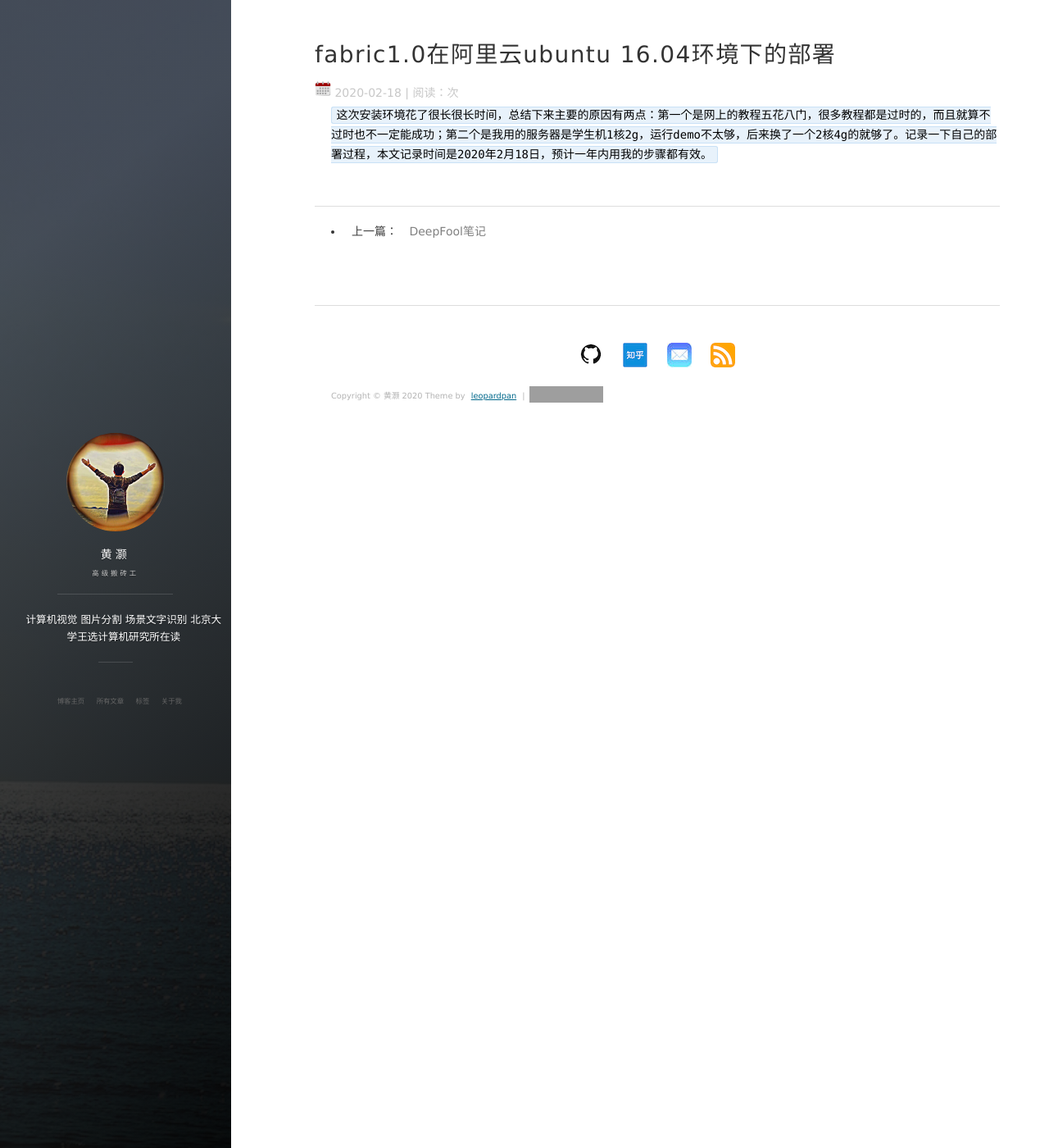
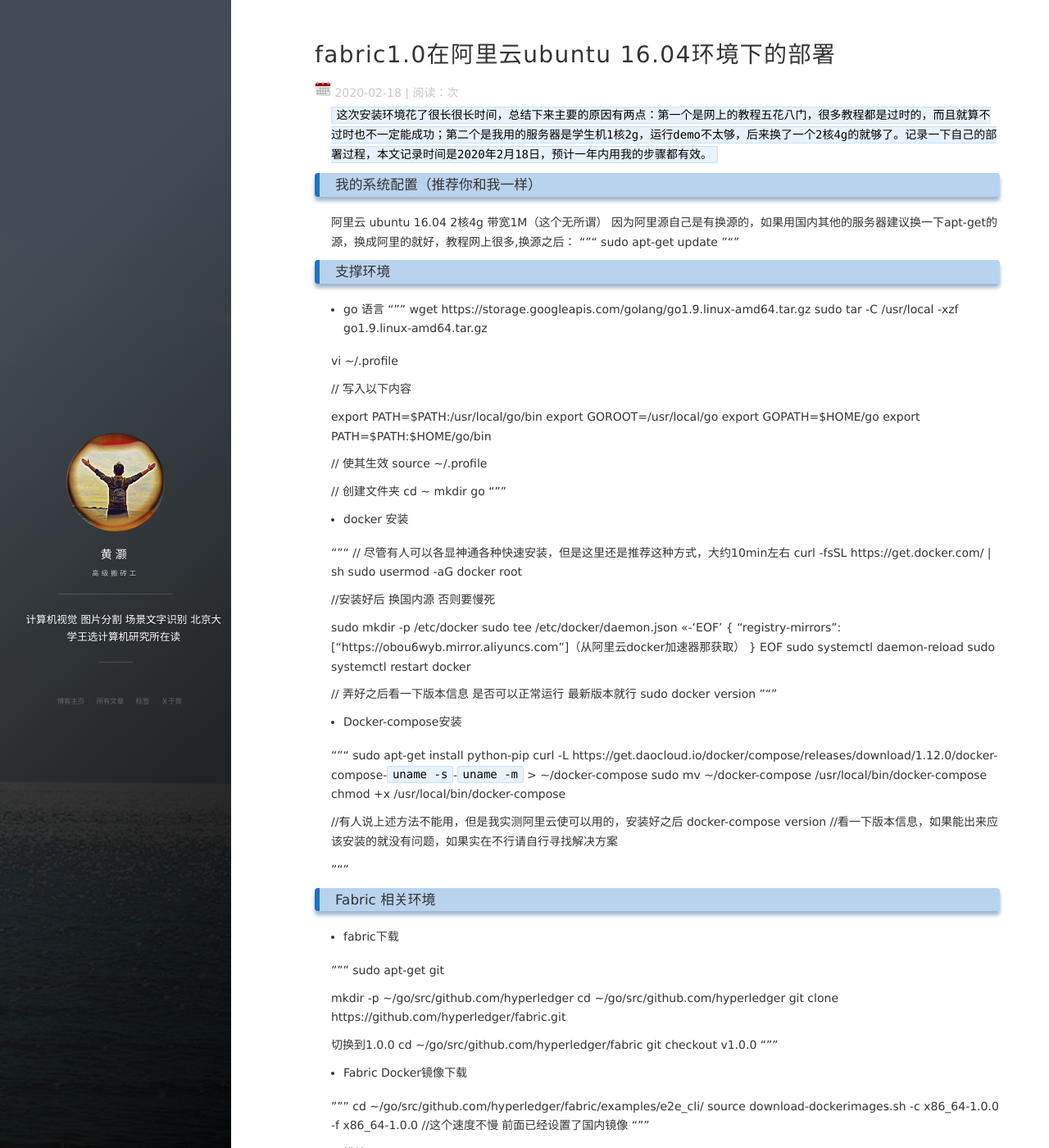
Before and after one commit to Huaxingweichen/Huaxingweichen.github.io, a Jekyll site: the page built from _posts/2020-02-18-fabric1.0在阿里云ubuntu 16.04环境下的部署.md, in a window 1280 px wide and 1400 px high. Shown: the whole window at 82% size. Built offline with Jekyll 4.4.1, drawn with Linux system fonts in a browser that asks for light colours; nearby versions of some CDN libraries; comment, search, counter and statistics services are not loaded; some of the changed text lies outside the part shown; grey boxes are pictures that could not be loaded.

Commit message:
更新fabric部署笔记

```diff
--- a/_posts/2020-02-18-fabric1.0在阿里云ubuntu 16.04环境下的部署.md
+++ b/_posts/2020-02-18-fabric1.0在阿里云ubuntu 16.04环境下的部署.md
@@ -7,3 +7,114 @@ tag: Blockchain
 ---
 
 `这次安装环境花了很长很长时间，总结下来主要的原因有两点：第一个是网上的教程五花八门，很多教程都是过时的，而且就算不过时也不一定能成功；第二个是我用的服务器是学生机1核2g，运行demo不太够，后来换了一个2核4g的就够了。记录一下自己的部署过程，本文记录时间是2020年2月18日，预计一年内用我的步骤都有效。`
+
+### 我的系统配置（推荐你和我一样）
+
+阿里云 ubuntu 16.04 2核4g 带宽1M（这个无所谓）
+因为阿里源自己是有换源的，如果用国内其他的服务器建议换一下apt-get的源，换成阿里的就好，教程网上很多,换源之后：
+“”“
+sudo apt-get update
+”“”
+
+### 支撑环境
+
+- go 语言
+"""
+wget https://storage.googleapis.com/golang/go1.9.linux-amd64.tar.gz
+sudo tar -C /usr/local -xzf go1.9.linux-amd64.tar.gz
+
+vi ~/.profile
+
+// 写入以下内容
+
+export PATH=$PATH:/usr/local/go/bin
+export GOROOT=/usr/local/go
+export GOPATH=$HOME/go
+export PATH=$PATH:$HOME/go/bin
+
+// 使其生效
+source ~/.profile
+
+// 创建文件夹
+cd ~
+mkdir go
+"""
+
+- docker 安装
+
+“”“
+// 尽管有人可以各显神通各种快速安装，但是这里还是推荐这种方式，大约10min左右
+curl -fsSL https://get.docker.com/ | sh
+sudo usermod -aG docker root
+
+//安装好后 换国内源 否则要慢死
+
+sudo mkdir -p /etc/docker
+sudo tee /etc/docker/daemon.json <<-'EOF'
+{
+  "registry-mirrors": ["https://obou6wyb.mirror.aliyuncs.com"]（从阿里云docker加速器那获取）
+}
+EOF
+sudo systemctl daemon-reload
+sudo systemctl restart docker
+
+// 弄好之后看一下版本信息 是否可以正常运行 最新版本就行
+sudo docker version
+”“”
+
+- Docker-compose安装
+
+“”“
+sudo apt-get install python-pip
+curl -L https://get.daocloud.io/docker/compose/releases/download/1.12.0/docker-compose-`uname -s`-`uname -m` > ~/docker-compose
+sudo mv ~/docker-compose /usr/local/bin/docker-compose
+chmod +x /usr/local/bin/docker-compose
+
+//有人说上述方法不能用，但是我实测阿里云使可以用的，安装好之后
+docker-compose version
+//看一下版本信息，如果能出来应该安装的就没有问题，如果实在不行请自行寻找解决方案
+
+”“”
+
+### Fabric 相关环境
+
+- fabric下载
+
+"""
+sudo apt-get git
+
+mkdir -p ~/go/src/github.com/hyperledger
+cd ~/go/src/github.com/hyperledger
+git clone https://github.com/hyperledger/fabric.git
+
+切换到1.0.0
+cd ~/go/src/github.com/hyperledger/fabric
+git checkout v1.0.0
+"""
+
+- Fabric Docker镜像下载
+
+"""
+cd ~/go/src/github.com/hyperledger/fabric/examples/e2e_cli/
+source download-dockerimages.sh -c x86_64-1.0.0 -f x86_64-1.0.0
+//这个速度不慢 前面已经设置了国内镜像
+"""
+
+- 排坑
+
+“”“
+//这里我只说怎么排坑，具体为什么排我也一知半解，仅针对于阿里云环境下和当前版本下
+
+vi dockerl-compose-cli.yaml
+// 在environment下加入
+- GODEBUG=netdns=go
+
+vi /etc/resolv.conf
+//注释掉 options timeout:2 attempts:3 rotate single-request-reopen
+”“”
+
+- 运行
+“”“
+./network_setup.sh up
+”“”
+然后就等待一下，经过惊心动魄的几十秒，就会出现END-E2E的字样，就成功啦！
```
